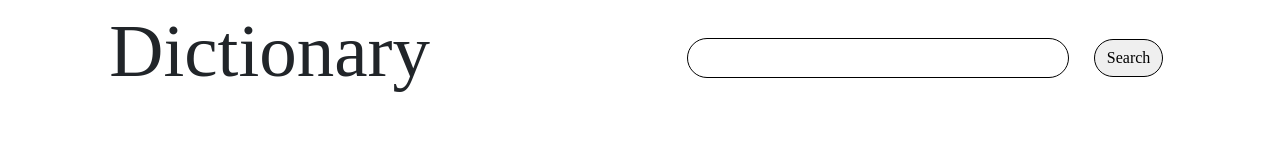
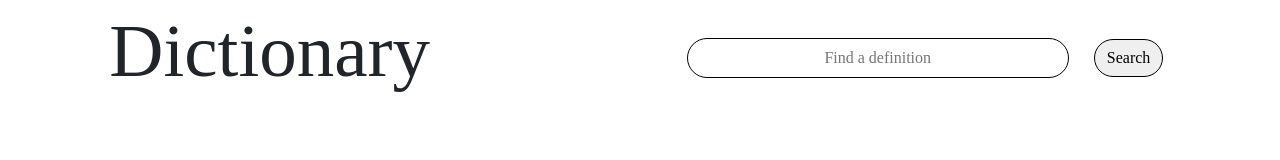
Before and after one commit to cyyc1498/dictionary-app, a React (Create React App) app: page / in a window 1280 px wide. Shown: the top 160 px of the page. Built offline with nearby package versions, Linux system fonts and the light colour scheme; a web font is replaced by a local one.

Commit message:
added placeholder text in search bar

```diff
--- a/src/dictionary.js
+++ b/src/dictionary.js
@@ -36,7 +36,7 @@ return (
           <span className='col-sm-6'><h1 className='title'>Dictionary</h1></span>
             <span className='col-sm-6'>
                 <form onSubmit={handleSubmit}>
-                    <input type="text" className="search-bar" onChange={getWord}></input>
+                    <input type="text" className="search-bar" onChange={getWord} placeholder="Find a definition"></input>
                     <input type="submit" value="Search" className="search-button" ></input>
                 </form>
             </span>
```
